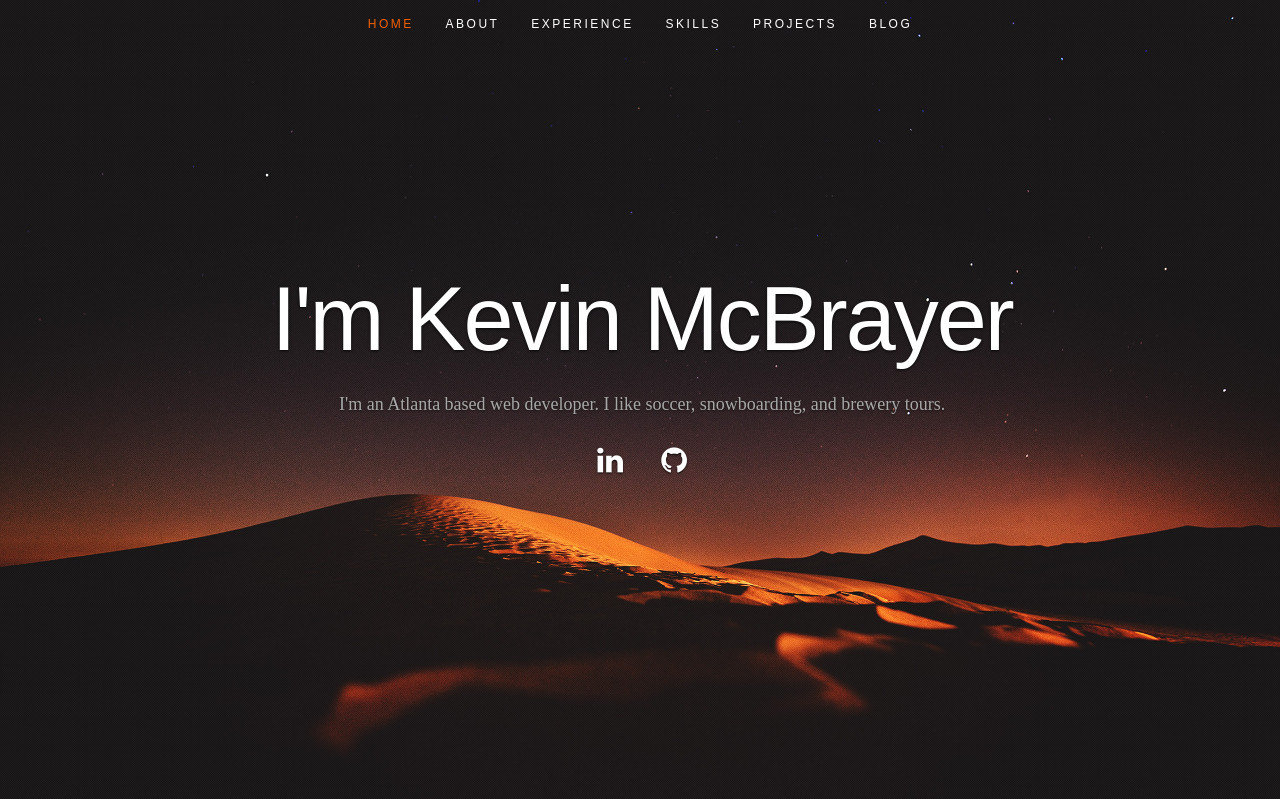
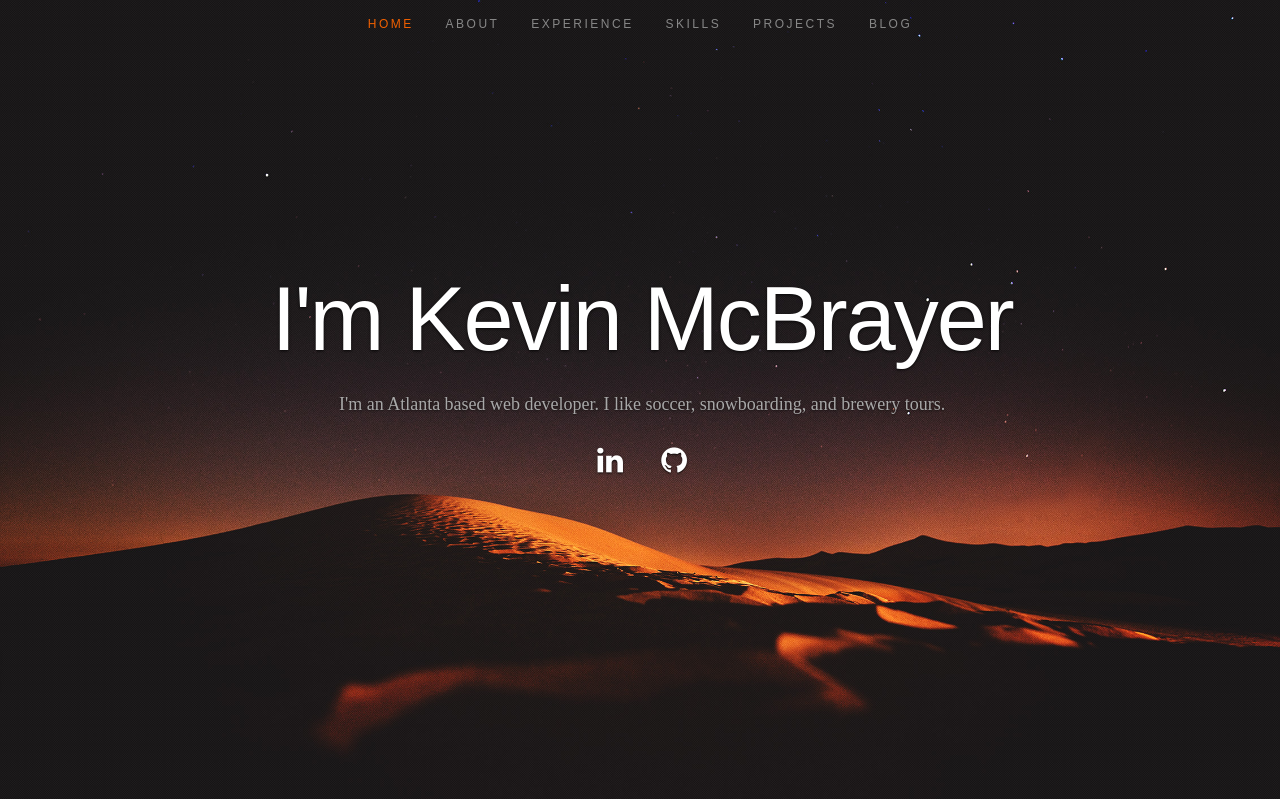
Before and after one commit to kmcbrayer/kmcbrayer_com, a Django app: page / in a window 1280 px wide. Shown: the top 799 px of the page. Run offline with Django 3.2, Linux system fonts and the light colour scheme; parts of the project's set-up code (start-up, migrations or seed data) failed here and were passed over; some libraries are stand-ins or nearby versions.

Commit message:
nav link colors

```diff
--- a/static/styles/layout.css
+++ b/static/styles/layout.css
@@ -169,7 +169,7 @@ ul#nav li a {
     line-height: 32px;
     text-decoration: none;
     text-align: left;
-    color: #fff;
+    color: #878787;
 
     -webkit-transition: color .2s ease-in-out;
     -moz-transition: color .2s ease-in-out;
```
